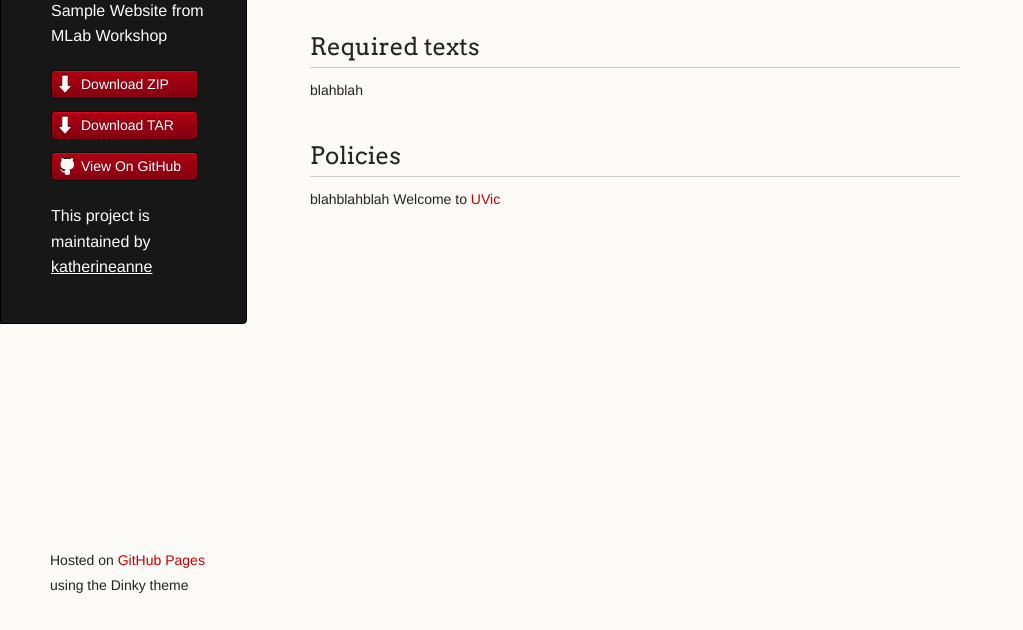
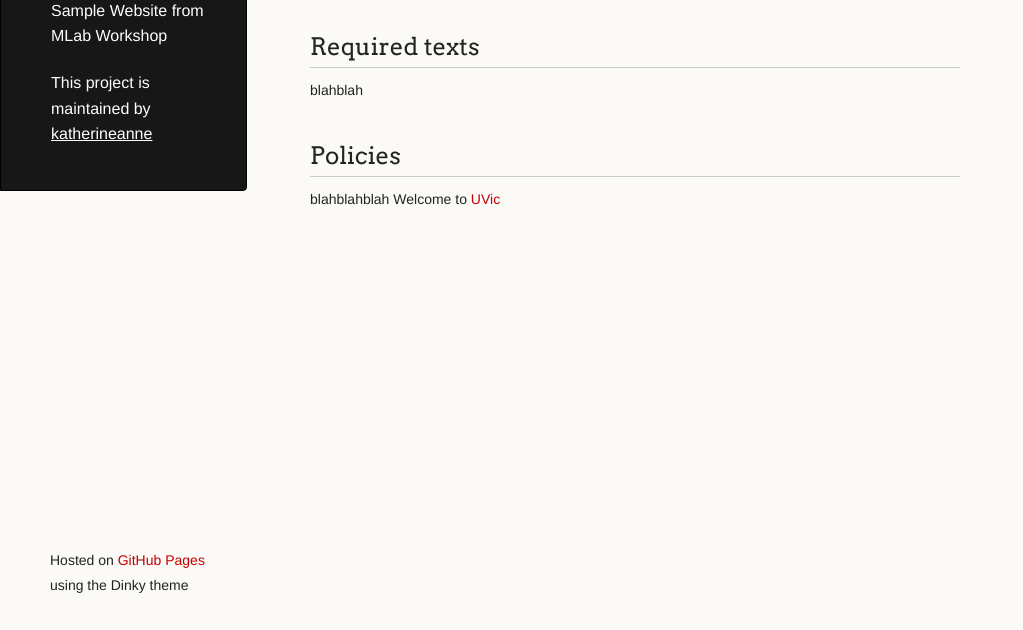
Before and after one commit to katherineanne/sampleWebsite, a plain HTML site: page index.html in a window 1280 px wide. Shown: the part 170-800 px from the top of the page, without its empty margins (0-1023 px from the left). Drawn offline with Linux system fonts and the light colour scheme.

Commit message:
Update index.html

```diff
--- a/index.html
+++ b/index.html
@@ -3,7 +3,7 @@
   <head>
     <meta charset="utf-8">
     <meta http-equiv="X-UA-Compatible" content="chrome=1">
-    <title>Sample Website by katherineanne</title>
+    <title>Sample Website</title>
 
     <link rel="stylesheet" href="stylesheets/styles.css">
     <link rel="stylesheet" href="stylesheets/github-light.css">
@@ -19,11 +19,11 @@
         <h1 class="header">Sample Website</h1>
         <p class="header">Sample Website from MLab Workshop</p>
 
-        <ul>
+        <!--ul>
           <li class="download"><a class="buttons" href="https://github.com/katherineanne/sampleWebsite/zipball/master">Download ZIP</a></li>
           <li class="download"><a class="buttons" href="https://github.com/katherineanne/sampleWebsite/tarball/master">Download TAR</a></li>
           <li><a class="buttons github" href="https://github.com/katherineanne/sampleWebsite">View On GitHub</a></li>
-        </ul>
+        </ul-->
 
         <p class="header">This project is maintained by <a class="header name" href="https://github.com/katherineanne">katherineanne</a></p>
 
```
